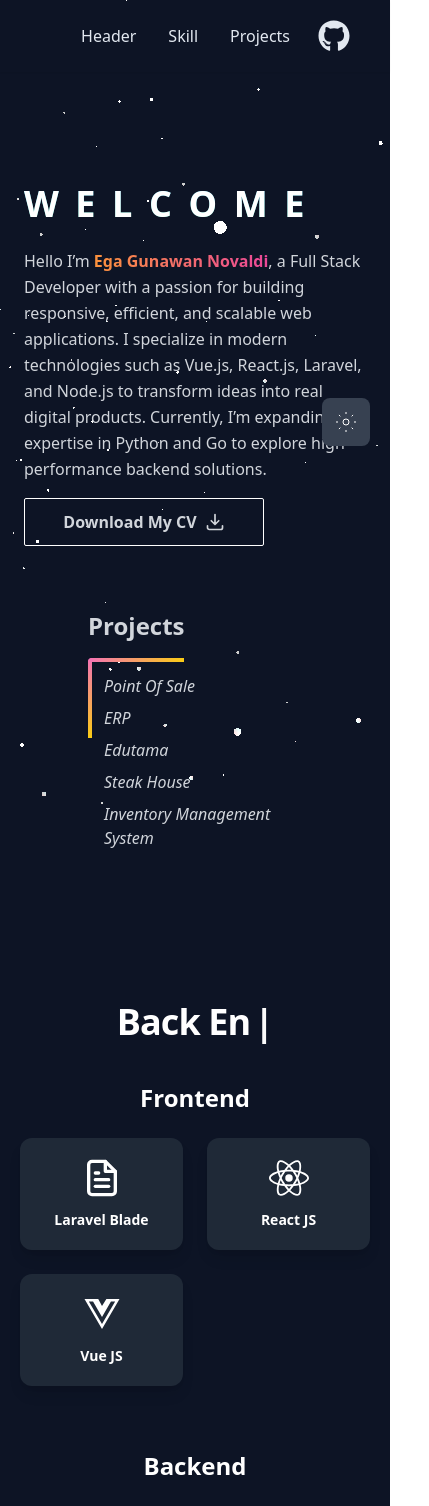
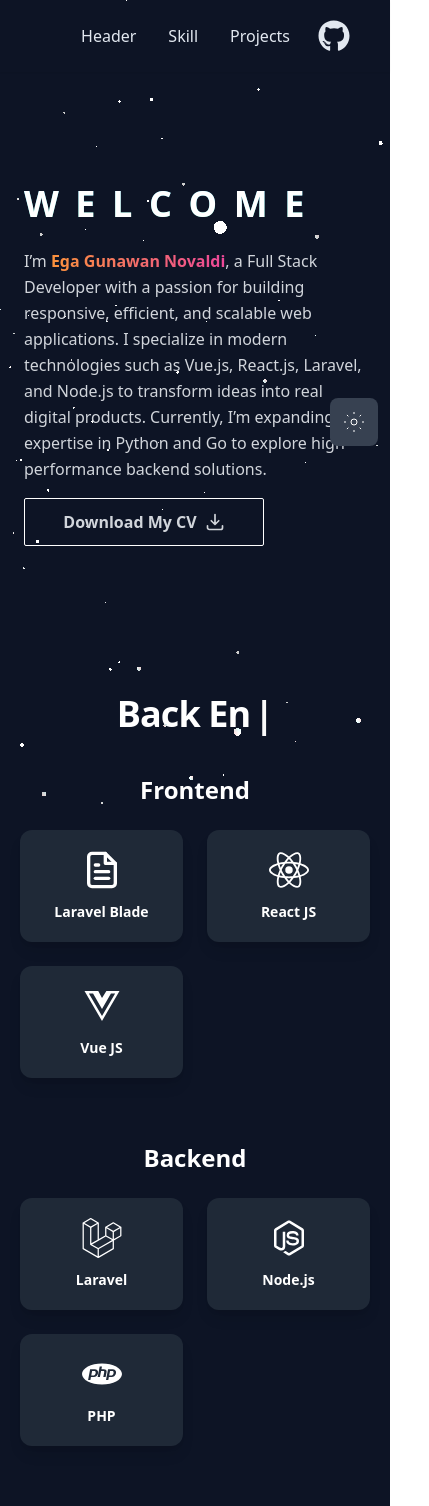
Before and after one commit to Egaxyz/Portofolio, a React (Create React App) app: page / in a window 390 px wide. Shown: the top 1506 px of the page, 429 px wide, since content can reach past the window. Built offline with nearby package versions, Linux system fonts and the light colour scheme.

Commit message:
Fix: Layout mobile

```diff
--- a/src/App.jsx
+++ b/src/App.jsx
@@ -18,12 +18,13 @@
     }
   }, [theme]);
   return (
-    <div className="min-h-screen w-screen flex bg-white text-black dark:bg-[#0d1425] dark:text-[#E2E8F0] transition-colors duration-300">
+    <div className="min-h-screen w-full overflow-x-hidden flex bg-white text-black dark:bg-[#0d1425] dark:text-[#E2E8F0] transition-colors duration-300">
       <button
         onClick={() => setTheme(theme === "dark" ? "light" : "dark")}
         className="
           fixed
-          right-5
+          right-3
+          sm:right-5
           top-1/2
           -translate-y-1/2
           bg-gray-700
@@ -58,7 +59,7 @@
         </div>
       </div>
 
-      <div className="w-50 flex items-start justify-center">
+      <div className="flex items-start justify-center">
         <Navbar />
       </div>
     </div>
--- a/src/components/Header.jsx
+++ b/src/components/Header.jsx
@@ -50,7 +50,7 @@
               <span className="hidden lg:block absolute left-0 top-0 h-full w-1 bg-gradient-to-b from-sky-400 to-emerald-400" />
 
               <p className="text-base sm:text-lg leading-relaxed text-gray-700 dark:text-gray-300">
-                Hello I’m{" "}
+                I’m{" "}
                 <span className="font-extrabold text-transparent bg-clip-text bg-gradient-to-r from-orange-400 to-pink-500">
                   Ega Gunawan Novaldi
                 </span>
@@ -93,7 +93,7 @@
             </div>
           </div>
 
-          <div className="flex flex-col px-16">
+          <div className="sm:flex flex-col px-16 hidden">
             <h1 className="text-2xl font-semibold mb-4">Projects</h1>
             <div className="relative p-4">
               <span className="absolute left-0 top-0 w-24 h-1 bg-gradient-to-r from-pink-400 to-yellow-400 rounded-tl-md" />
--- a/src/components/Projects.jsx
+++ b/src/components/Projects.jsx
@@ -115,14 +115,15 @@
         My Projects
       </h1>
 
-      <div className="relative flex items-center justify-center">
+      <div className="relative w-full flex items-center justify-center px-12 md:px-0">
         <button
           onClick={prevProject}
-          className="absolute left-[-60px] p-3 md:p-5 hover:bg-gray-700 rounded-full transition"
+          className="absolute left-2 md:left-[-60px] z-30 p-2 md:p-4 hover:bg-gray-700 bg-gray-800/70 rounded-full transition"
         >
-          <ChevronLeft className="w-8 h-8 md:w-10 md:h-10" />
+          <ChevronLeft className="w-7 h-7 md:w-10 md:h-10" />
         </button>
 
+        <div className="overflow-hidden w-full max-w-none md:max-w-3xl">
           <AnimatePresence mode="wait" custom={direction}>
             <motion.div
               key={project.title}
@@ -138,12 +139,14 @@
           p-6 md:p-8
           rounded-3xl shadow-2xl
           flex flex-col
-              w-full max-w-3xl
-              min-h-[400px] md:min-h-[500px]
+          w-full
+          md:min-h-[500px]
         "
             >
               <div className="flex items-center gap-3 mb-3">
-              <div className="p-2 bg-[#3b3b55] rounded-lg">{project.icon}</div>
+                <div className="p-2 bg-[#3b3b55] rounded-lg">
+                  {project.icon}
+                </div>
                 <h3 className=" text-lg md:text-2xl font-semibold">
                   {project.title}
                 </h3>
@@ -153,7 +156,7 @@
                 <img
                   src={project.image}
                   alt={project.title}
-                className="w-full h-60 md:h-72 object-cover rounded-lg mb-4"
+                  className="w-full h-44 md:h-72 object-cover rounded-lg mb-4"
                 />
               )}
 
@@ -182,7 +185,6 @@
                 ))}
               </div>
 
-            {/* Link */}
               {project.link && (
                 <a
                   href={project.link}
@@ -195,13 +197,13 @@
               )}
             </motion.div>
           </AnimatePresence>
+        </div>
 
-        {/* Arrow Right */}
         <button
           onClick={nextProject}
-          className="absolute right-[-60px]  p-3 md:p-5 hover:bg-gray-700 rounded-full transition"
+          className="absolute right-2 md:right-[-60px] z-30 p-2 md:p-4 hover:bg-gray-700 bg-gray-800/70 rounded-full transition"
         >
-          <ChevronRight className="w-8 h-8 md:w-10 md:h-10" />
+          <ChevronRight className="w-7 h-7 md:w-10 md:h-10" />
         </button>
       </div>
     </section>
--- a/src/components/Skill.jsx
+++ b/src/components/Skill.jsx
@@ -63,7 +63,7 @@
             <h3 className="text-2xl mb-6 dark:text-white text-black text-center">
               Frontend
             </h3>
-            <div className="grid grid-cols-2 sm:grid-cols-3 md:grid-cols-3 gap-6">
+            <div className="grid grid-cols-2 sm:grid-cols-4 md:grid-cols-3 gap-6">
               {frontendTech.map((tech) => (
                 <TechCard key={tech.name} Icon={tech.icon} name={tech.name} />
               ))}
@@ -73,7 +73,7 @@
             <h3 className="text-2xl mb-6 dark:text-white text-black text-center ">
               Backend
             </h3>
-            <div className="grid grid-cols-3 sm:grid-cols-3 md:grid-cols-3 gap-6">
+            <div className="grid grid-cols-2 sm:grid-cols-4 md:grid-cols-3 gap-6">
               {backendTech.map((tech) => (
                 <TechCard key={tech.name} Icon={tech.icon} name={tech.name} />
               ))}
```
Lines whose indentation alone changed are shown as unchanged.
